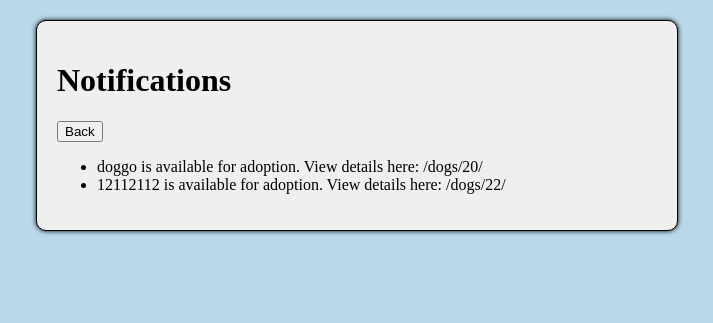
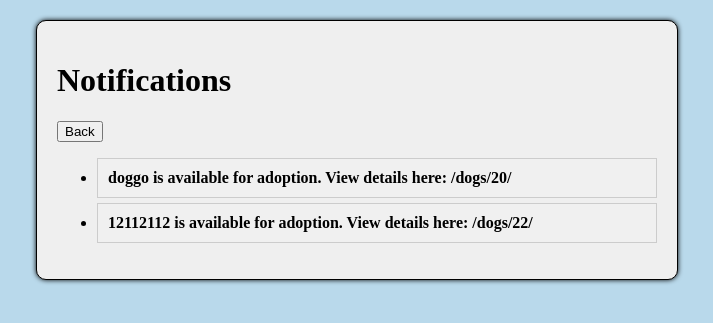
Before and after one commit to rayagrigorova/python-fmi-final-project, a Django app: page /notifications/ in a window 1280 px wide. Shown: the top 323 px of the page, without its empty margins (283-996 px from the left). Run offline with Django 5.2, Linux system fonts and the light colour scheme; a user stored in the database is signed in; data comes from the database, SQL or seed files in the repository; both versions use the stored data as it was after the commit.

Commit message:
Add notification formatting and marking as read

```diff
--- a/gui/static/generic.css
+++ b/gui/static/generic.css
@@ -103,3 +103,14 @@ body {
   margin-bottom: 5px;
   display: block;
 }
+
+.notification {
+    padding: 10px;
+    margin-bottom: 5px;
+    border: 1px solid #ccc;
+}
+
+.unread {
+    font-weight: bold;
+    background-color: #f0f0f0;
+}
--- a/gui/templates/index.html
+++ b/gui/templates/index.html
@@ -64,7 +64,7 @@
                 <a href="{% url 'delete_post' dog.pk %}">Delete Post</a>
             {% endif %}
 
-            {% if dog.adoption_stage == 'in_process'%}
+            {% if dog.adoption_stage == 'in_process' and not dog.shelter.user == request.user%}
                 {% if dog.user_is_subscribed %}
                     <form action="{% url 'unsubscribe' dog.id %}" method="post">
                         {% csrf_token %}
--- a/gui/templates/notifications.html
+++ b/gui/templates/notifications.html
@@ -4,16 +4,24 @@
 <h1>Notifications</h1>
 <button onclick="window.location='{% url 'index' %}';">Back</button>
 
-<div class="notifications">
+
 {% if notifications %}
     <ul>
         {% for notification in notifications %}
-                <li>{{ notification.message }}</li>
+            <li class="notification {% if not notification.is_read %}unread{% endif %}">
+                {{ notification.message }}
+            </li>
         {% endfor %}
     </ul>
 {% else %}
     <p>You have no notifications.</p>
 {% endif %}
-</div>
+
+{# Detect when the user is leaving the page and mark all notifications as 'read' #}
+<script>
+    window.addEventListener('beforeunload', function(event) {
+    navigator.sendBeacon('/mark-notifications-read/');
+    });
+</script>
 
 {% endblock %}
--- a/gui/views.py
+++ b/gui/views.py
@@ -1,6 +1,7 @@
 from django.contrib.auth.decorators import login_required
 from django.contrib.auth import login, authenticate
 from django.contrib.auth.forms import AuthenticationForm
+from django.http import HttpResponse
 from django.urls import reverse, reverse_lazy
 from django.views import View
 from django.views.generic import DetailView, UpdateView
@@ -255,3 +256,10 @@ def unsubscribe_from_post(request, post_id):
 def user_notifications(request):
     notifications = request.user.notifications.all()
     return render(request, 'notifications.html', {'notifications': notifications})
+
+
+@login_required(login_url='/register-login')
+def mark_notifications_read(request):
+    """Mark all messages as 'read' after the user leaves the notifications page"""
+    request.user.notifications.update(is_read=True)
+    return HttpResponse('OK', status=200)
```
Also changed, not shown: db.sqlite3. Lines whose indentation alone changed are shown as unchanged.
